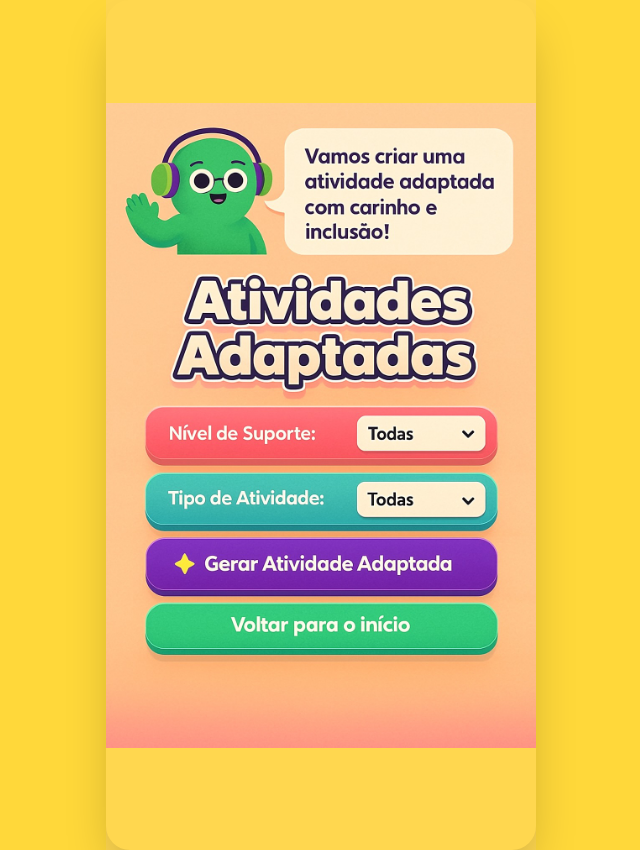
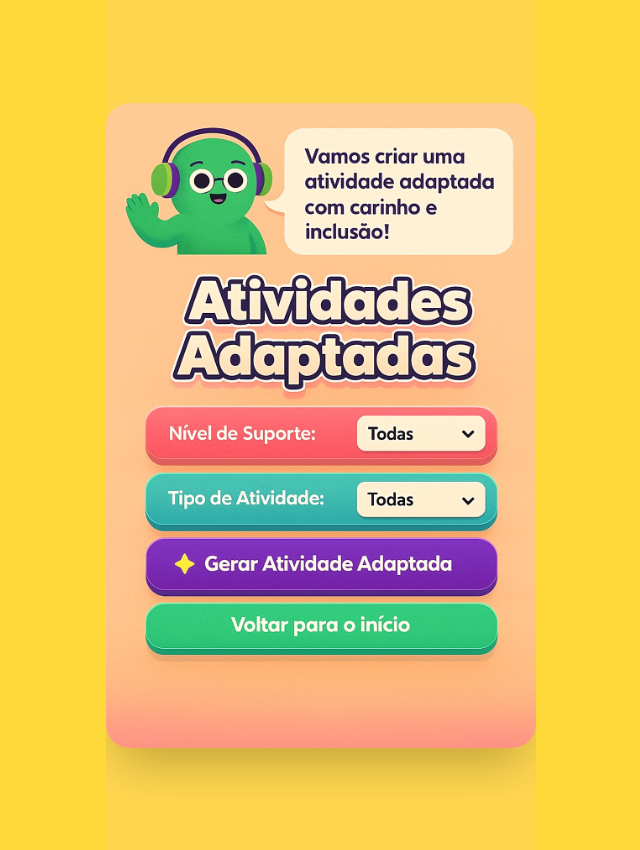
Before and after one commit to letiricetti2-alt/gerador-de-atividades-infantis, a Next.js app: page /atividades-adaptadas in a window 1280 px wide. Shown: the whole page, without its empty margins (319-959 px from the left). Built offline with nearby package versions, Linux system fonts and the light colour scheme.

Commit message:
Update page.jsx

```diff
--- a/app/atividades-adaptadas/page.jsx
+++ b/app/atividades-adaptadas/page.jsx
@@ -3,13 +3,15 @@ import Link from "next/link";
 
 export default function AtividadesAdaptadas() {
   return (
-    <main className="flex items-center justify-center min-h-screen bg-[#FFD74F]">
-      <div className="relative w-[430px] h-[850px]">
+    <main className="flex items-center justify-center min-h-screen bg-[#FFD74F] overflow-hidden">
+      {/* Contêiner da imagem com tamanho fixo */}
+      <div className="relative w-[430px] h-[850px] flex items-center justify-center">
         <Image
           src="/adaptada.jpeg"
-          alt="Atividades Adaptadas"
-          fill
-          className="object-contain rounded-3xl shadow-2xl"
+          alt="Tela de Atividades Adaptadas"
+          width={430}
+          height={850}
+          className="rounded-3xl shadow-2xl object-contain"
           priority
         />
       </div>
@@ -19,7 +21,7 @@ export default function AtividadesAdaptadas() {
         href="#"
         className="absolute"
         style={{
-          top: "73%",
+          top: "72%",
           left: "50%",
           transform: "translateX(-50%)",
           width: "300px",
@@ -34,7 +36,7 @@ export default function AtividadesAdaptadas() {
         href="/"
         className="absolute"
         style={{
-          top: "82%",
+          top: "81%",
           left: "50%",
           transform: "translateX(-50%)",
           width: "300px",
```
